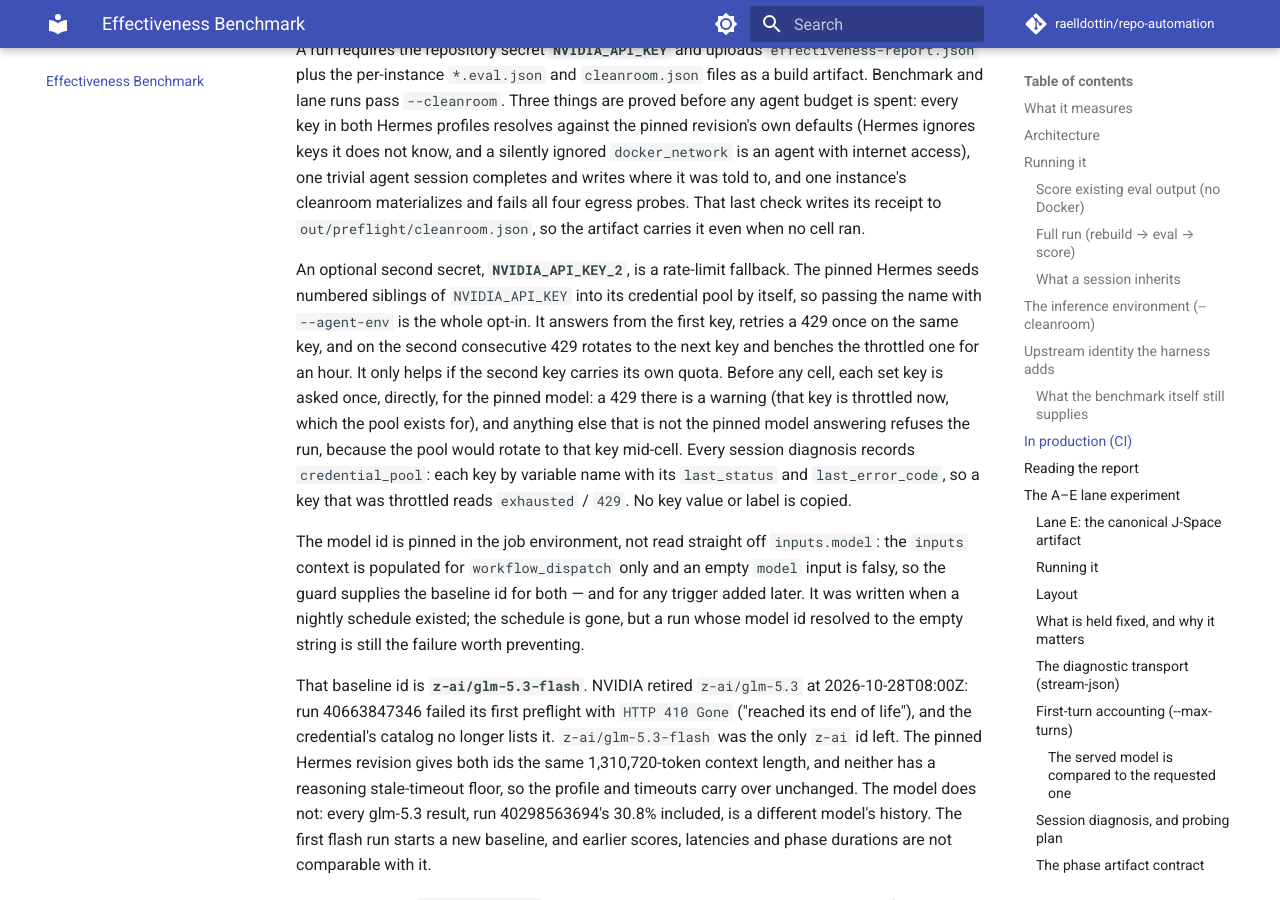
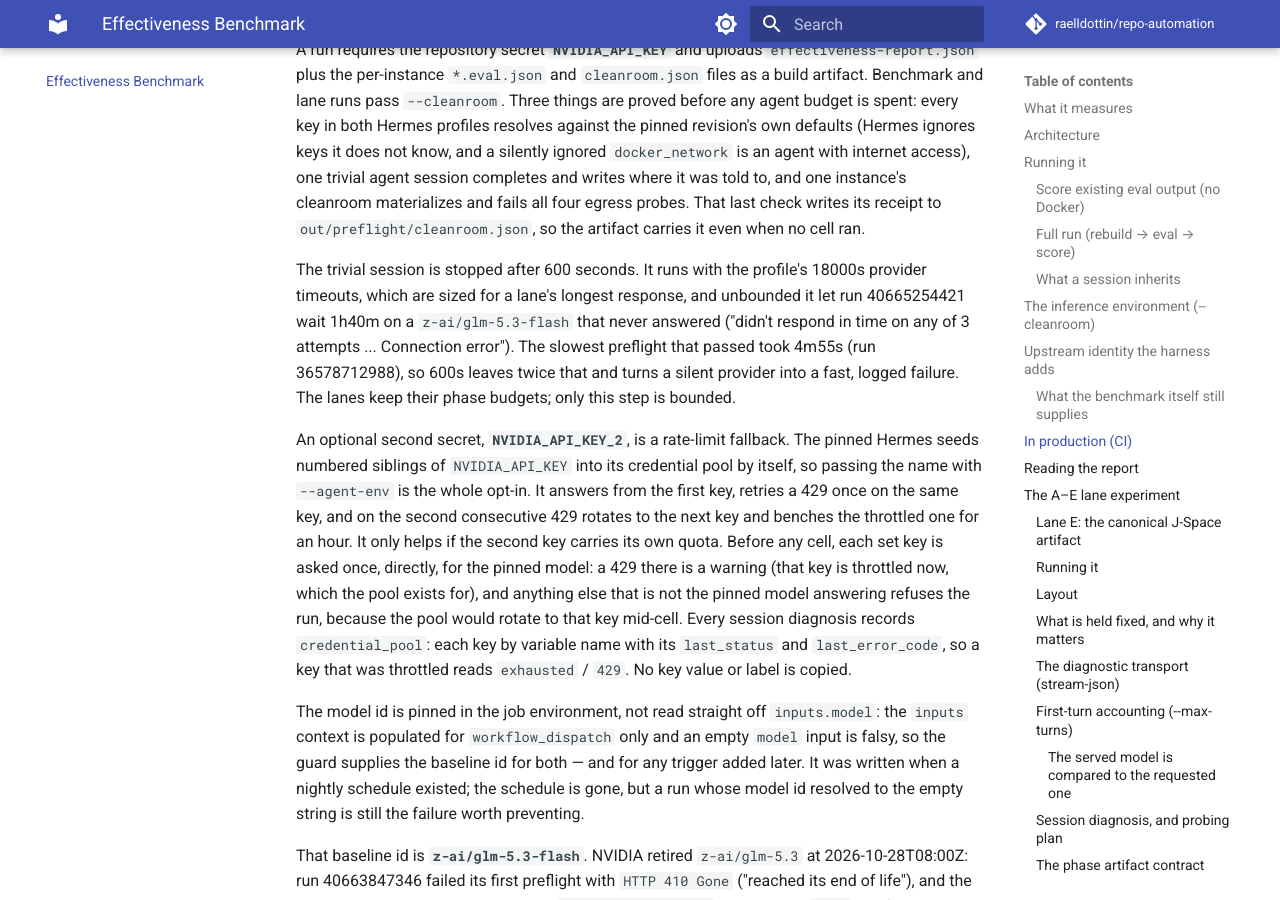
Before and after one commit to raelldottin/repo-automation, an MkDocs documentation site: the page built from docs/workflows/effectiveness-benchmark.md, in a window 1280 px wide and 900 px high, scrolled down 12037 px. Built offline with MkDocs 1.6.1 and Material for MkDocs 9.7.7, drawn with Linux system fonts in a browser that asks for light colours; comment, search, counter and statistics services are not loaded.

Commit message:
ci(benchmark): stop the trivial preflight session after 600 seconds (#113)
The session inherits the profile's 18000s provider timeouts, sized for a lane's longest
response. Run 40665254421 waited 1h40m on a z-ai/glm-5.3-flash that never answered before
Hermes gave up after three attempts. The slowest preflight that passed took 4m55s (run
36578712988), so 600s is twice that.

A timeout (124, or 137 after --kill-after) is named in the error, and the existing
catalog diagnostics still run. Lane phase budgets are unchanged.

```diff
--- a/docs/workflows/effectiveness-benchmark.md
+++ b/docs/workflows/effectiveness-benchmark.md
@@ -504,6 +504,13 @@
 writes where it was told to, and one instance's cleanroom materializes and fails all four
 egress probes. That last check writes its receipt to `out/preflight/cleanroom.json`, so the
 artifact carries it even when no cell ran.
+
+The trivial session is stopped after 600 seconds. It runs with the profile's 18000s provider
+timeouts, which are sized for a lane's longest response, and unbounded it let run 40665254421
+wait 1h40m on a `z-ai/glm-5.3-flash` that never answered ("didn't respond in time on any of 3
+attempts ... Connection error"). The slowest preflight that passed took 4m55s (run
+36578712988), so 600s leaves twice that and turns a silent provider into a fast, logged failure.
+The lanes keep their phase budgets; only this step is bounded.
 
 An optional second secret, **`NVIDIA_API_KEY_2`**, is a rate-limit fallback. The pinned Hermes
 seeds numbered siblings of `NVIDIA_API_KEY` into its credential pool by itself, so passing the
```
Also changed, not shown: 1 other file.
